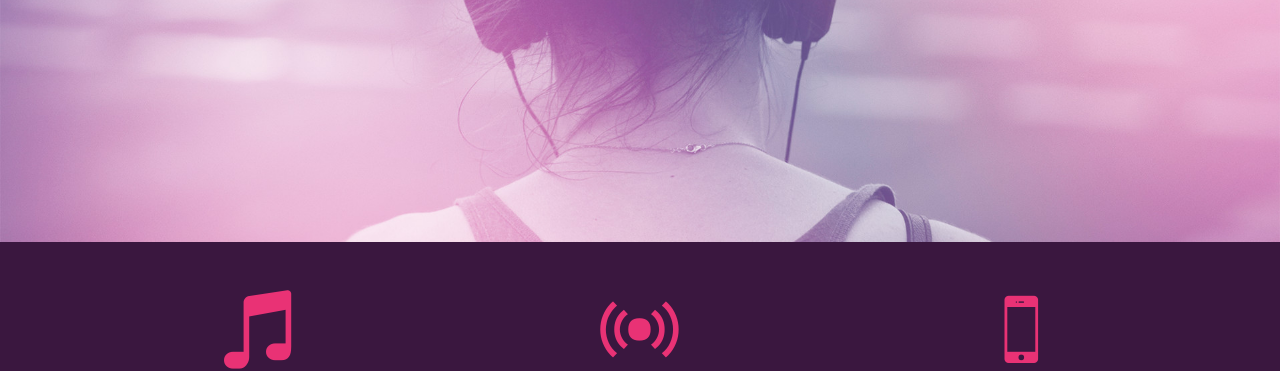
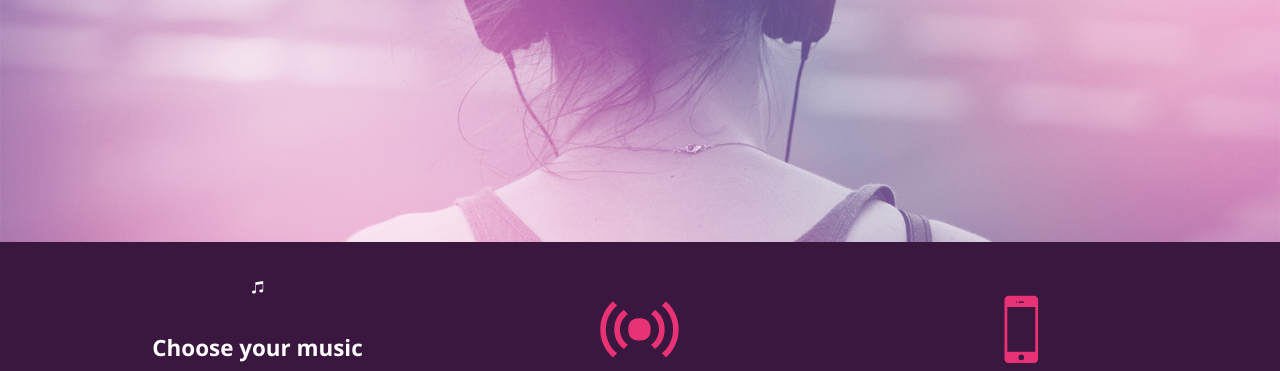
Before and after one commit to Austinrea/bloc-jams, a plain HTML site: page index.html in a window 1280 px wide. Shown: the part 461-832 px from the top of the page. Drawn offline with nearby package versions, Linux system fonts and the light colour scheme.

Commit message:
fixing ionicons

```diff
--- a/index.html
+++ b/index.html
@@ -25,7 +25,7 @@
          </section>
          <section class="selling-points container clearfix"> <!-- selling points -->
              <div class="point column third">
-                 <span class="ion-music-note"></span>
+                 <span class="ion-ios-musical-notes"></span>
                  <h5 class="point-title">Choose your music</h5>
                  <p class ="point-description">The world is full of music; why should you have to listen to music that someone else chose?</p>
              </div>
```
